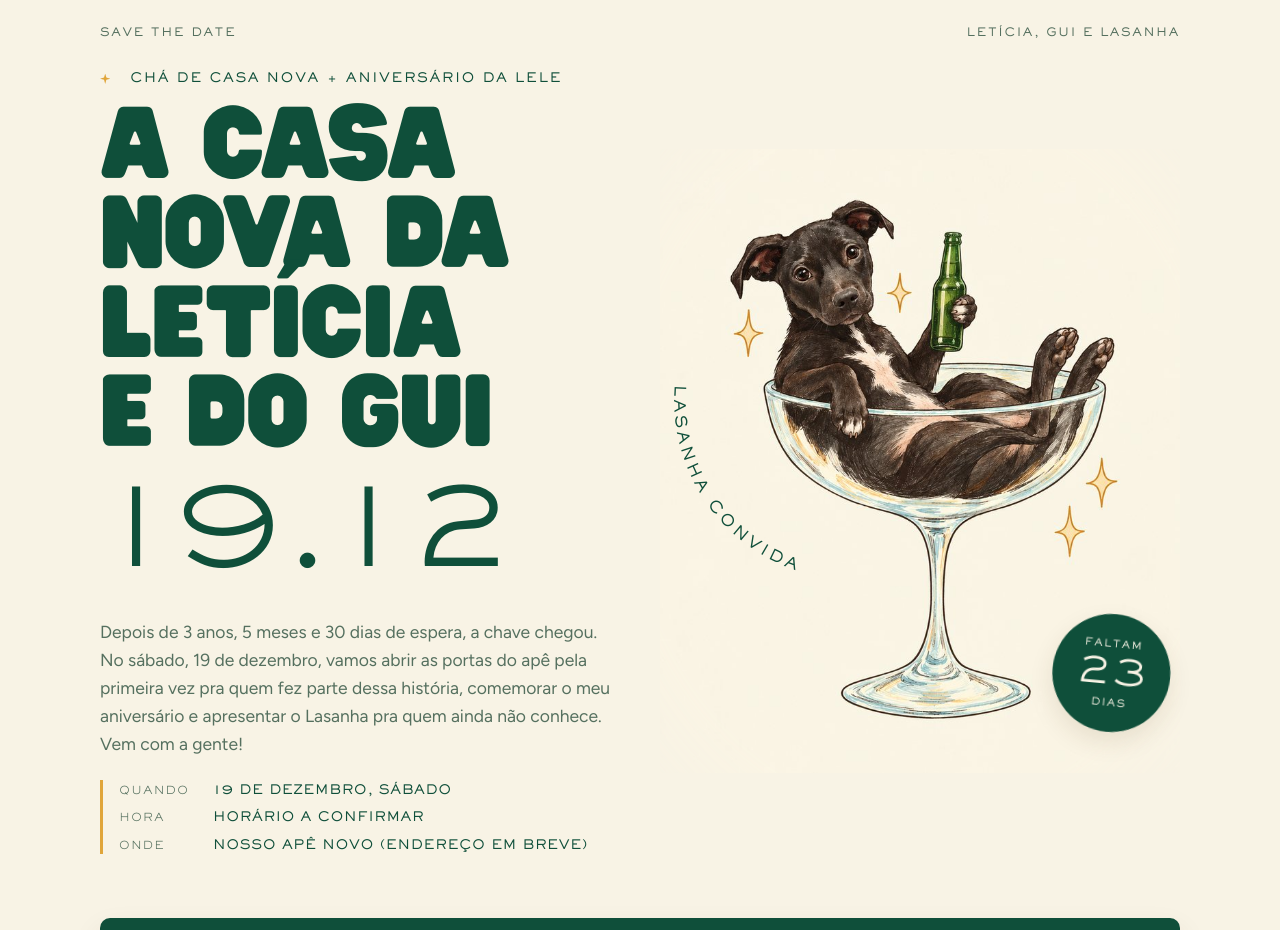
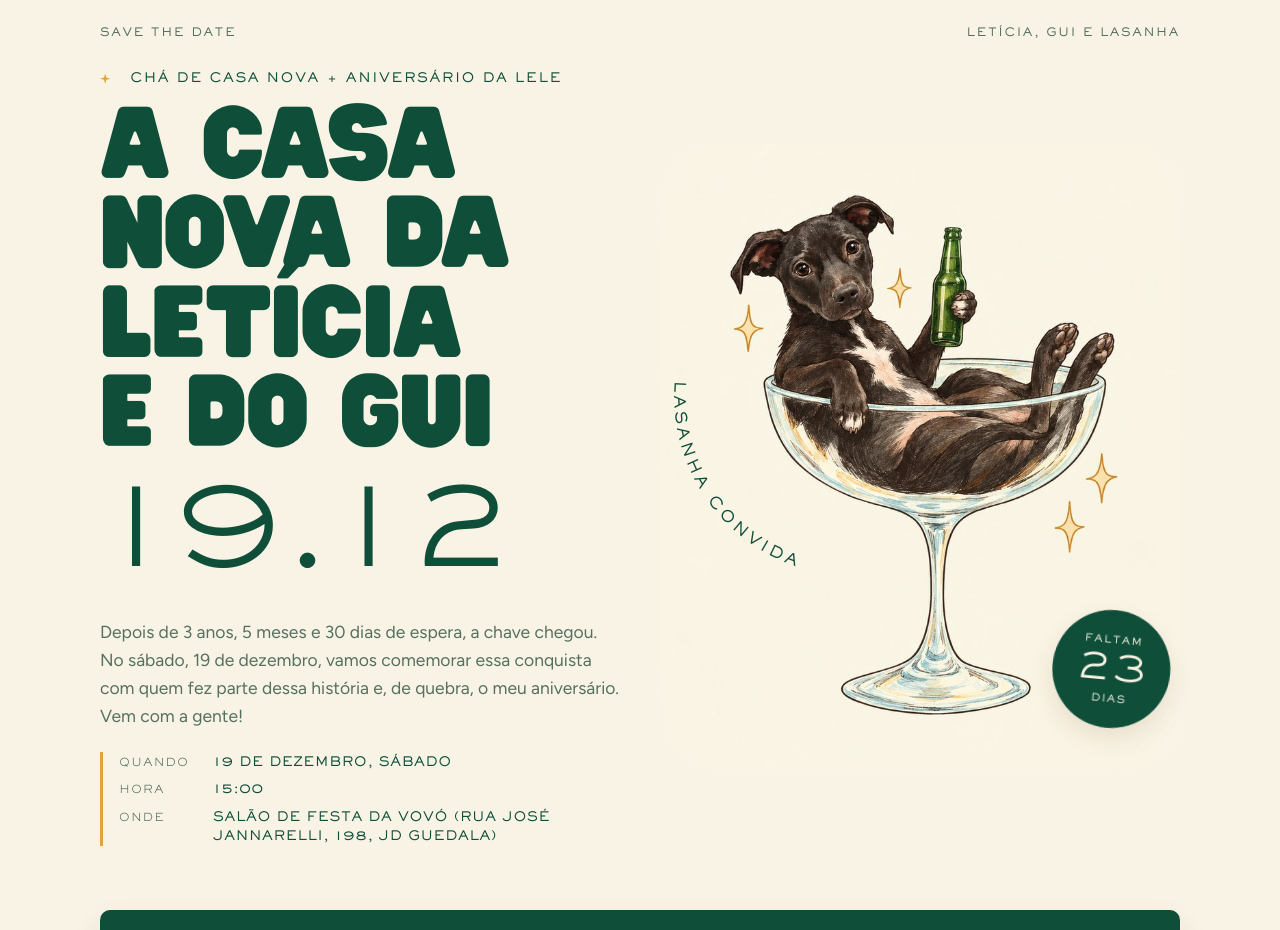
Before and after one commit to M3RCX/newHome, a React (Vite) app in the folder frontend/: page / in a window 1280 px wide. Shown: the top 930 px of the page. Built offline with nearby package versions, Linux system fonts and the light colour scheme; no server answers.

Commit message:
Update event details and introduction text

```diff
--- a/frontend/src/content.ts
+++ b/frontend/src/content.ts
@@ -18,12 +18,12 @@ export const site = {
   title: "A casa nova da Letícia e do Gui",
   kicker: "Chá de casa nova + aniversário da Lele",
   intro:
-    "Depois de 3 anos, 5 meses e 30 dias de espera, a chave chegou. No sábado, 19 de dezembro, vamos abrir as portas do apê pela primeira vez pra quem fez parte dessa história, comemorar o meu aniversário e apresentar o Lasanha pra quem ainda não conhece. Vem com a gente!",
+    "Depois de 3 anos, 5 meses e 30 dias de espera, a chave chegou. No sábado, 19 de dezembro, vamos comemorar essa conquista com quem fez parte dessa história e, de quebra, o meu aniversário. Vem com a gente!",
   bigDate: "19.12",
   eventDate: "2026-12-19",
   date: "19 de dezembro, sábado",
-  time: "Horário a confirmar",
-  place: "Nosso apê novo (endereço em breve)",
+  time: "15:00",
+  place: "Salão de festa da vovó (Rua José Jannarelli, 198, Jd Guedala)",
   giftNote:
     "Presente não é obrigatório, de verdade. Obrigatória mesmo é a sua presença (essa a gente cobra). Mas, se quiser mimar a casa nova, montamos uma lista bem pensada: dá pra levar no dia ou mandar por Pix.",
 };
```
